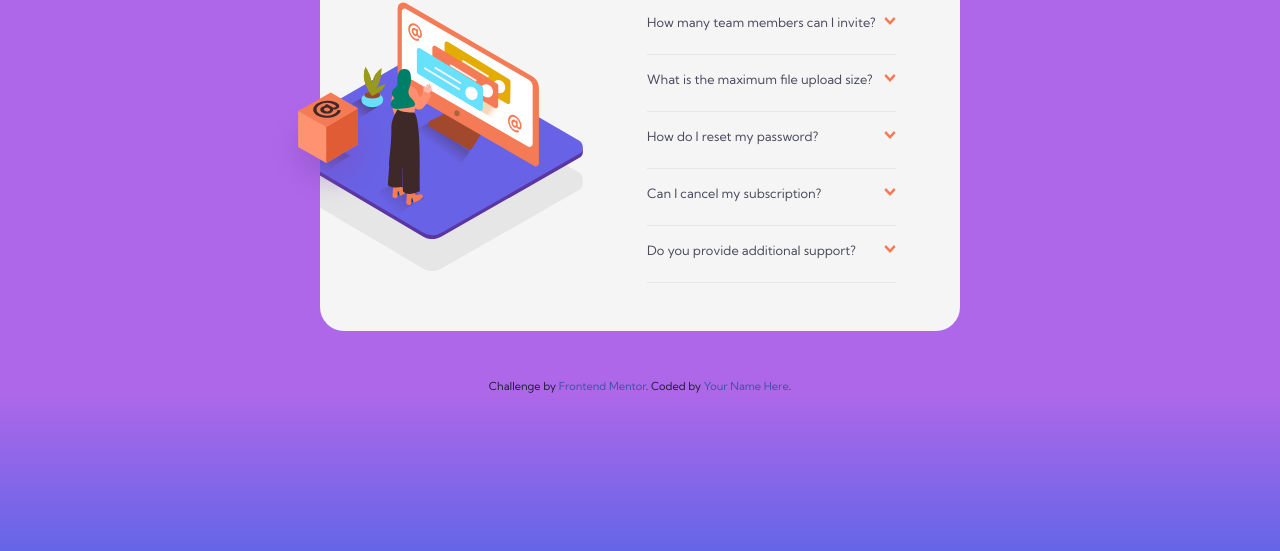
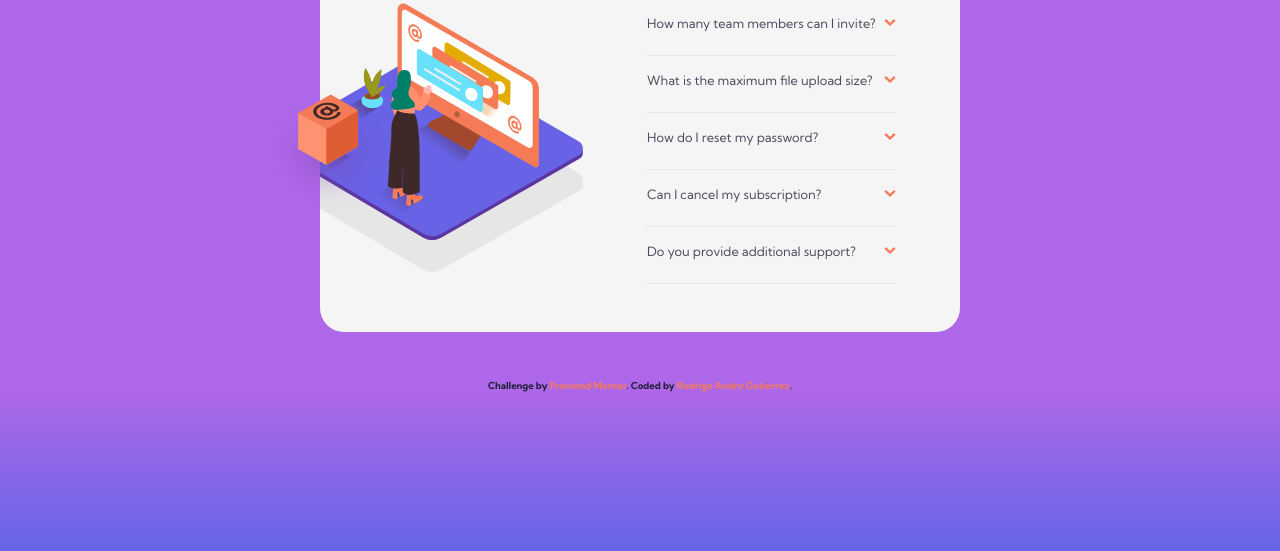
Before and after one commit to rodrigoandregg/faq-accordion-card-main, a website: page index.html in a window 1280 px wide. Shown: the part 249-800 px from the top of the page. Drawn offline with Linux system fonts and the light colour scheme.

Commit message:
add github link

```diff
--- a/index.html
+++ b/index.html
@@ -86,7 +86,8 @@
   <footer>
     <p class="attribution">
       Challenge by <a href="https://www.frontendmentor.io?ref=challenge" target="_blank">Frontend Mentor</a>.
-      Coded by <a href="#">Your Name Here</a>.
+      Coded by <a href="https://github.com/rodrigoandregg" data-title="visit my github profile" target="_blank">Rodrigo
+        Andre Gutierrez</a>.
     </p>
   </footer>
 
--- a/src/sass/app.scss
+++ b/src/sass/app.scss
@@ -113,12 +113,42 @@ footer {
 
 .attribution {
   width: 100%;
-  font-size: 11px;
+  font-size: 0.6rem;
   text-align: center;
+  font-weight: 700;
 }
 
 .attribution a {
-  color: hsl(228, 45%, 44%);
+  color: $accent;
+
+  &:hover {
+    color: $light;
+  }
+}
+
+[data-title]:hover:after {
+  opacity: 1;
+  transition: all 0.1s ease 0.5s;
+  visibility: visible;
+}
+[data-title]:after {
+  content: attr(data-title);
+  background-color: $light;
+  color: $accent;
+  font-size: 14px;
+  font-family: $main-font;
+  position: absolute;
+  padding: 3px 20px;
+  top: -2rem;
+  right: 10%;
+  white-space: nowrap;
+  opacity: 0;
+  z-index: 99999;
+  visibility: hidden;
+  border-radius: 6px;
+}
+[data-title] {
+  position: relative;
 }
 
 @media (min-width: 768px) {
```
Also changed, not shown: src/styles/app.css, 1 other file.
